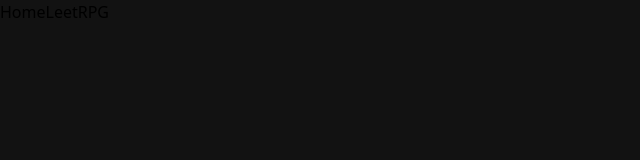
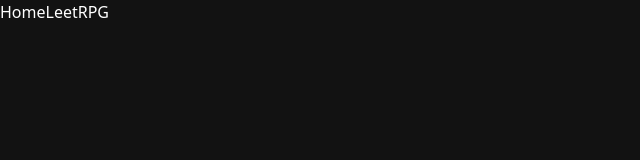
Before and after one commit to monkey-ts/dnd, a Next.js app: page / in a window 1280 px wide. Shown: the top 160 px of the page, without its empty margins (0-640 px from the left). Built offline with nearby package versions, Linux system fonts and the light colour scheme.

Commit message:
Add proper font color for dark mode

```diff
--- a/styles/globals.css
+++ b/styles/globals.css
@@ -2,6 +2,8 @@
 @tailwind components;
 @tailwind utilities;
 
-html, body {
+html,
+body {
   background: #121212;
+  color: white;
 }
```
